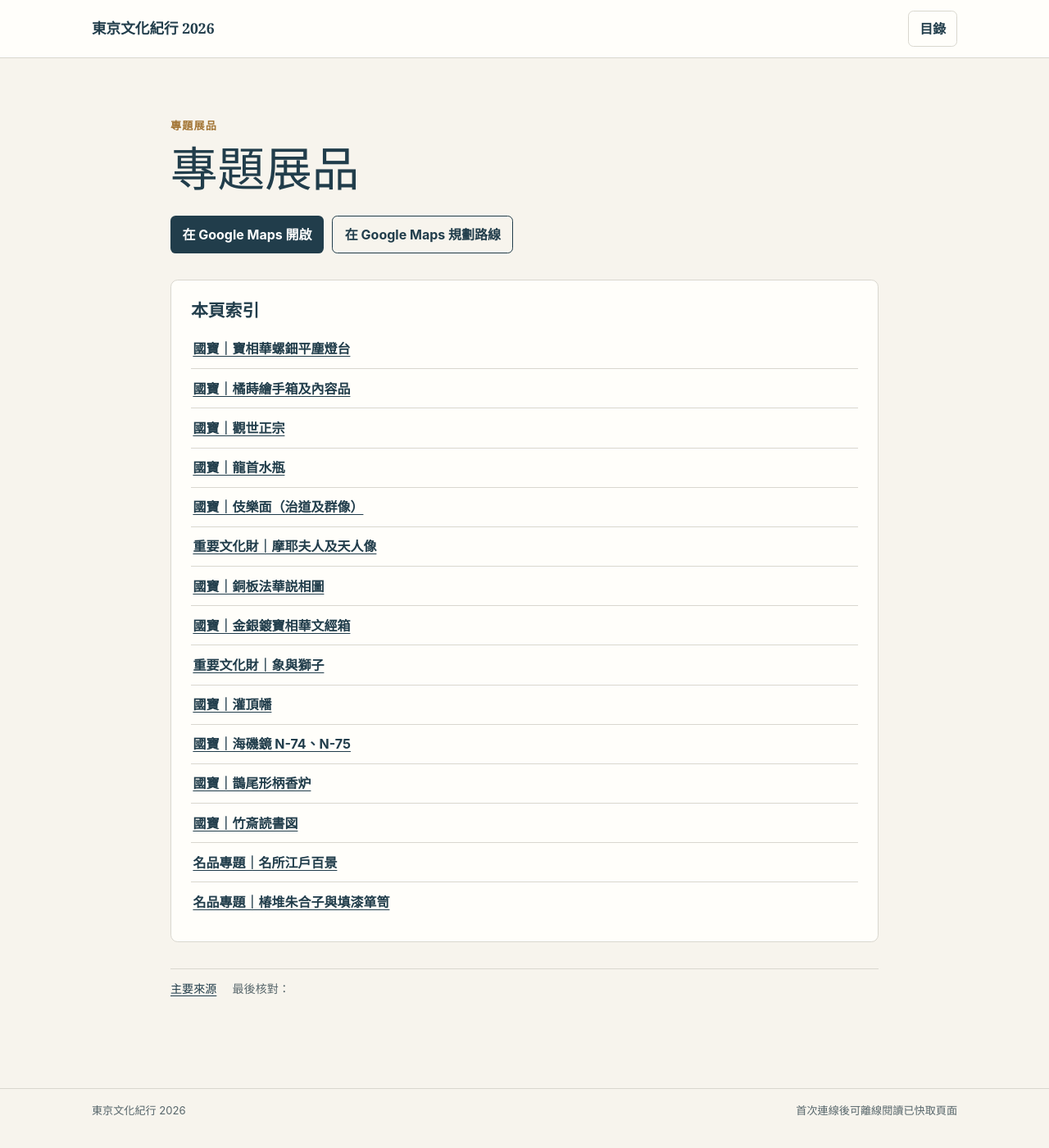
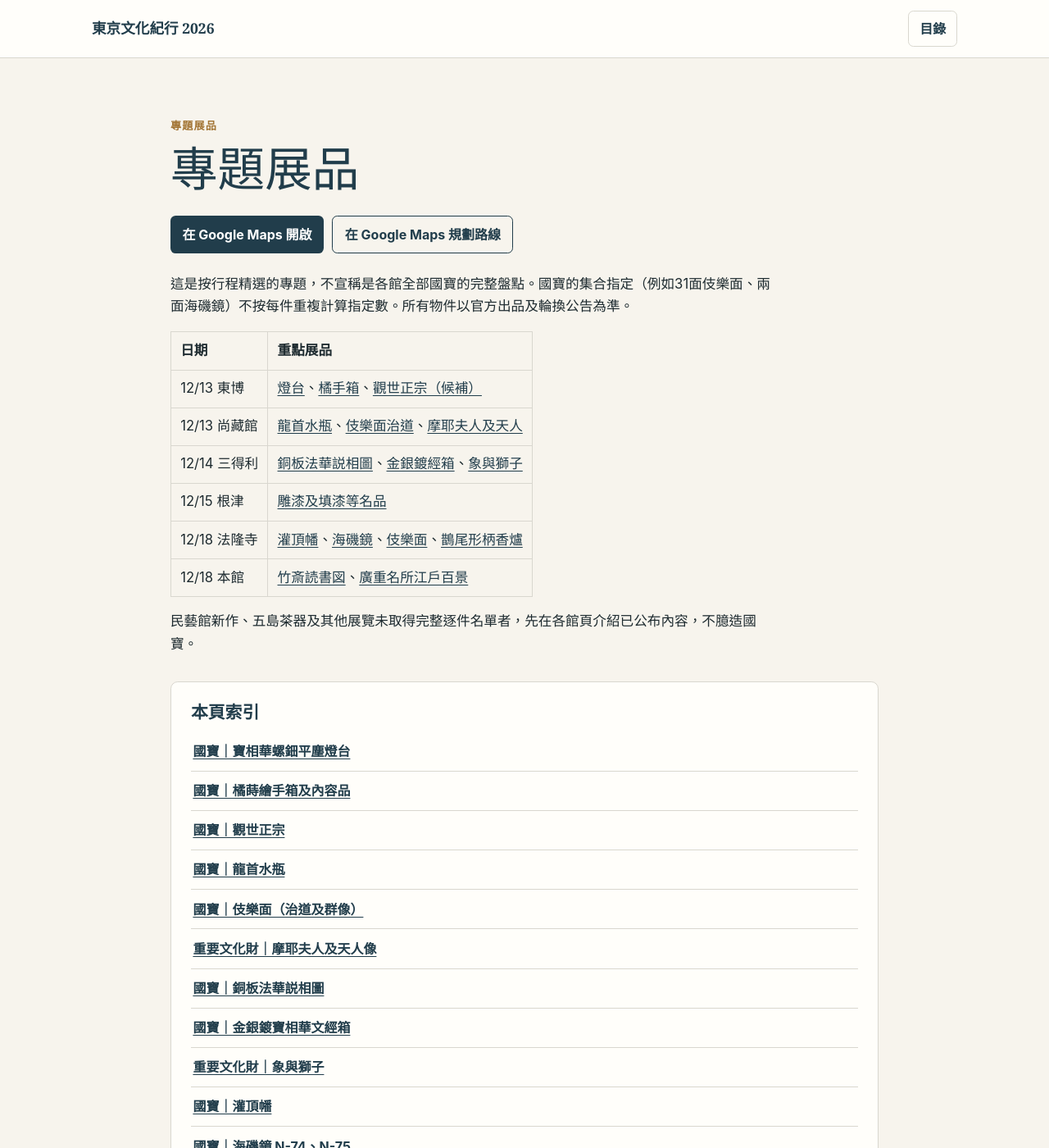
Before and after one commit to davetwchiu/tokyo-culture-trip-2026, a Jekyll site: the page built from content/works/index.md, in a window 1280 px wide and 1400 px high. Shown: the whole window at 82% size. Built offline with Jekyll 4.4.1, drawn with Linux system fonts in a browser that asks for light colours.

Commit message:
Complete content/works/index.md content

```diff
--- a/content/works/index.md
+++ b/content/works/index.md
@@ -5,10 +5,23 @@ permalink: /works/
 section: 專題展品
 navigation: true
 nav_order: 5
-source: ""
-last_checked: ""
+source: "https://emuseum.nich.go.jp/"
+last_checked: "2026-11-20"
 maps_query: ""
 maps_origin: ""
 maps_destination: ""
 offline: true
 ---
+
+這是按行程精選的專題，不宣稱是各館全部國寶的完整盤點。國寶的集合指定（例如31面伎樂面、兩面海磯鏡）不按每件重複計算指定數。所有物件以官方出品及輪換公告為準。
+
+| 日期 | 重點展品 |
+|---|---|
+| 12/13 東博 | [燈台]({{ '/works/lotus-lamp/' | relative_url }})、[橘手箱]({{ '/works/tachibana-box/' | relative_url }})、[觀世正宗（候補）]({{ '/works/kanze-masamune/' | relative_url }}) |
+| 12/13 尚藏館 | [龍首水瓶]({{ '/works/dragon-ewer/' | relative_url }})、[伎樂面治道]({{ '/works/gigaku/' | relative_url }})、[摩耶夫人及天人]({{ '/works/maya/' | relative_url }}) |
+| 12/14 三得利 | [銅板法華説相圖]({{ '/works/lotus-relief/' | relative_url }})、[金銀鍍經箱]({{ '/works/sutra-box/' | relative_url }})、[象與獅子]({{ '/works/lion-elephant/' | relative_url }}) |
+| 12/15 根津 | [雕漆及填漆等名品]({{ '/works/nezu-carved-lacquer/' | relative_url }}) |
+| 12/18 法隆寺 | [灌頂幡]({{ '/works/banner/' | relative_url }})、[海磯鏡]({{ '/works/mirrors/' | relative_url }})、[伎樂面]({{ '/works/gigaku/' | relative_url }})、[鵲尾形柄香爐]({{ '/works/incense-burner/' | relative_url }}) |
+| 12/18 本館 | [竹斎読書図]({{ '/works/chikusai/' | relative_url }})、[廣重名所江戶百景]({{ '/works/hiroshige/' | relative_url }}) |
+
+民藝館新作、五島茶器及其他展覽未取得完整逐件名單者，先在各館頁介紹已公布內容，不臆造國寶。
```
